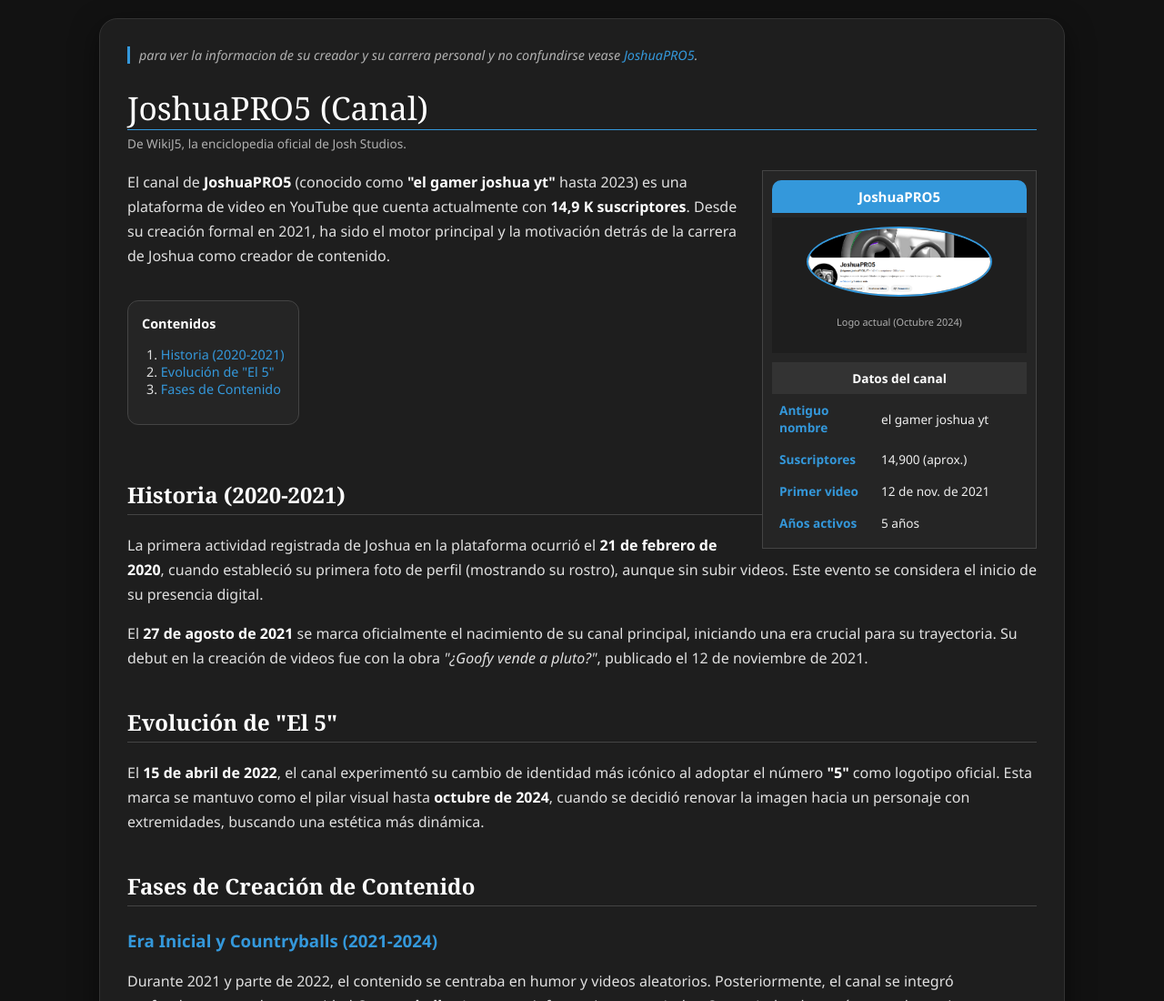
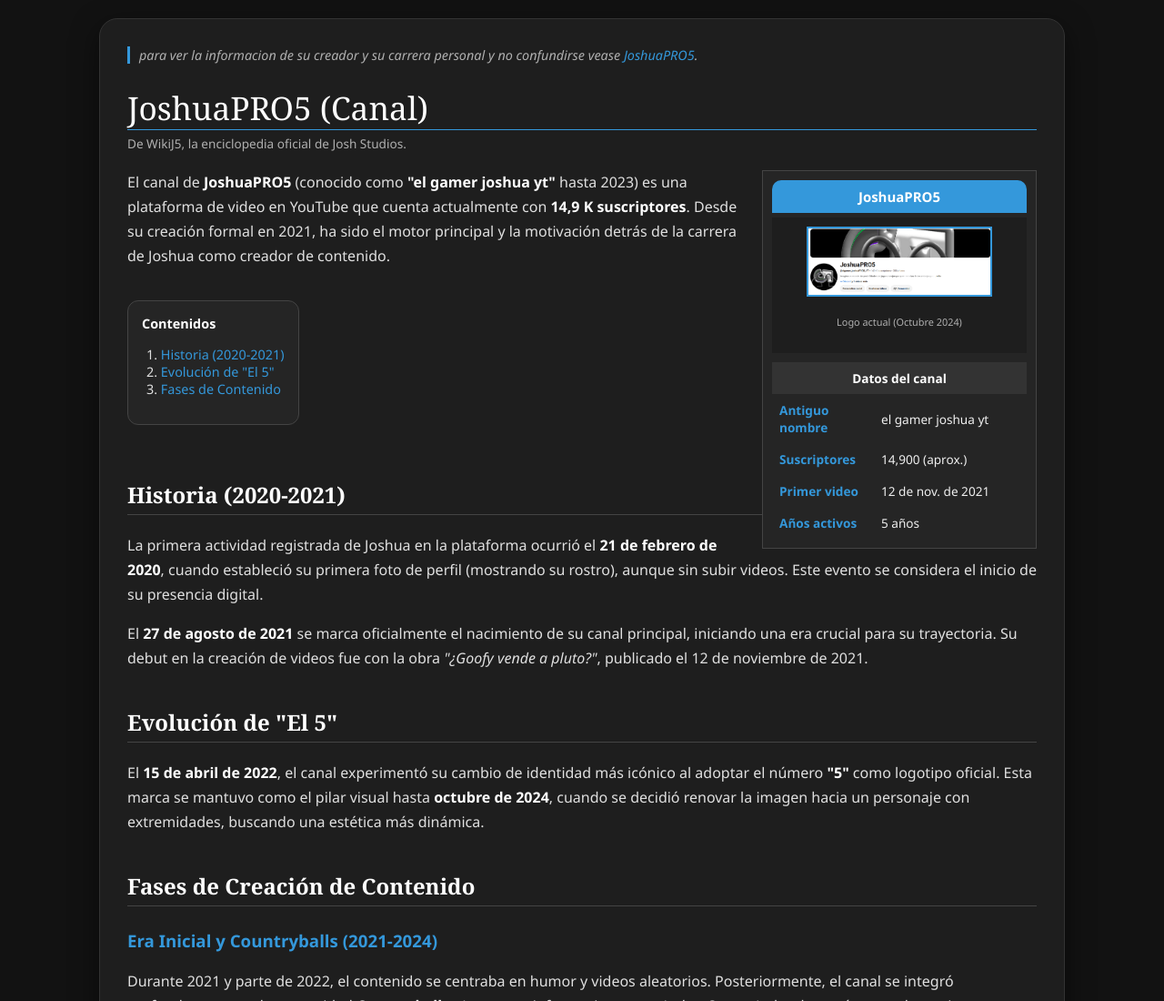
Before and after one commit to joshuaPRO5/wikij5, a plain HTML site: page canal-de-joshuaPRO5.html in a window 1280 px wide. Shown: the top 1100 px of the page at 91% size. Drawn offline with Linux system fonts and the light colour scheme.

Commit message:
Change logo border radius to square

```diff
--- a/canal-de-joshuaPRO5.html
+++ b/canal-de-joshuaPRO5.html
@@ -69,7 +69,7 @@
         }
         .infobox-img img {
             width: 200px;
-            border-radius: 50%; /* Logo circular */
+            border-radius: 0%; /* Logo circular */
             border: 2px solid #3498db;
         }
         .infobox table {
```
